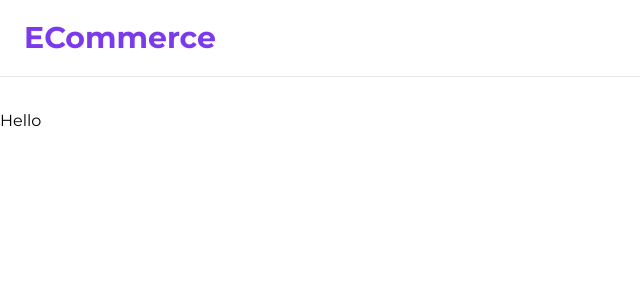
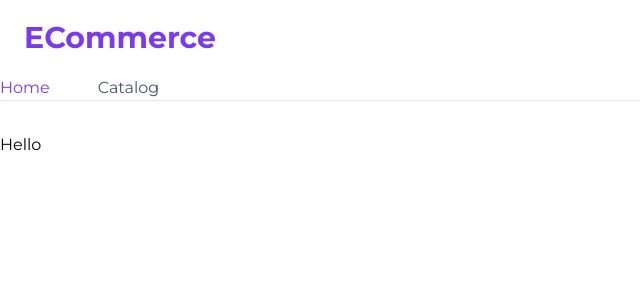
Before and after one commit to samolazoff/NEXT-start, a Next.js app: page / in a window 1280 px wide. Shown: the top 300 px of the page, without its empty margins (0-640 px from the left). Built offline with nearby package versions, Linux system fonts and the light colour scheme.

Commit message:
Use Hooks usePathname and liberary clsx

```diff
--- a/package.json
+++ b/package.json
@@ -9,6 +9,7 @@
     "lint": "next lint"
   },
   "dependencies": {
+    "clsx": "^2.1.1",
     "next": "14.2.3",
     "react": "^18",
     "react-dom": "^18",
--- /dev/null
+++ b/src/app/components/ui/navbar/NavItem.tsx
@@ -0,0 +1,31 @@
+'use client';
+
+import {FC} from 'react';
+import { IMenuItem } from './menu.interface';
+import Link from 'next/link';
+import { usePathname } from 'next/navigation';
+import cn from 'clsx';
+
+import styles from './Navbar.module.scss';
+
+interface INavItem {
+    item: IMenuItem
+};
+
+const NavItem: FC<INavItem> = ({item}) => {
+    const pathname = usePathname();
+    const base = styles.nav_item;
+
+    return (
+        <div>
+            <Link href={item.link}
+                className= {cn(base,
+                pathname === item.link ? 'text-violet-600': 'text-gray-600')}
+            >
+                {item.name}
+            </Link>
+        </div>
+    );
+};
+
+export default NavItem;
--- a/src/app/components/ui/navbar/Navbar.module.scss
+++ b/src/app/components/ui/navbar/Navbar.module.scss
@@ -3,6 +3,12 @@
     &_wrap{
         @apply flex items-center justify-between mx-auto max-w-2xl px-4 py-5 sm:px-6 lg:max-w-7xl;
     }
+    &_nav{
+        @apply hidden gap-12 lg:flex 2xl:ml-16;
+        &_item{
+            @apply text-base font-medium transition duration-100 hover:text-violet-600;
+        }
+    }
 }
 .logo{
     @apply text-3xl font-bold text-violet-600;
--- a/src/app/components/ui/navbar/Navbar.tsx
+++ b/src/app/components/ui/navbar/Navbar.tsx
@@ -2,6 +2,8 @@ import { FC } from "react";
 import Link from "next/link";
 
 import styles from './Navbar.module.scss';
+import { menu } from "./menu.data";
+import NavItem from "./NavItem";
 
 const Navbar: FC  = () => {
     return (
@@ -11,6 +13,13 @@ const Navbar: FC  = () => {
                     <h1 className={styles.logo}>ECommerce</h1>
                 </Link>
             </div>
+            <nav className={styles.header_nav}>
+                {
+                    menu.map(item => (
+                        <NavItem key={item.link} item={item}/>
+                    ))
+                }
+            </nav>
         </header>
     );
 };
--- /dev/null
+++ b/src/app/components/ui/navbar/menu.data.ts
@@ -0,0 +1,12 @@
+import { IMenuItem } from "./menu.interface";
+
+export  const menu: IMenuItem[] = [
+    {
+        name: 'Home',
+        link: '/'
+    },
+    {
+        name: 'Catalog',
+        link: '/catalog'
+    },
+];
--- /dev/null
+++ b/src/app/components/ui/navbar/menu.interface.ts
@@ -0,0 +1,4 @@
+export interface IMenuItem {
+    link: string,
+    name: string
+}
```
Also changed, not shown: 1 other file (tests, documents, lock files or other folders).
